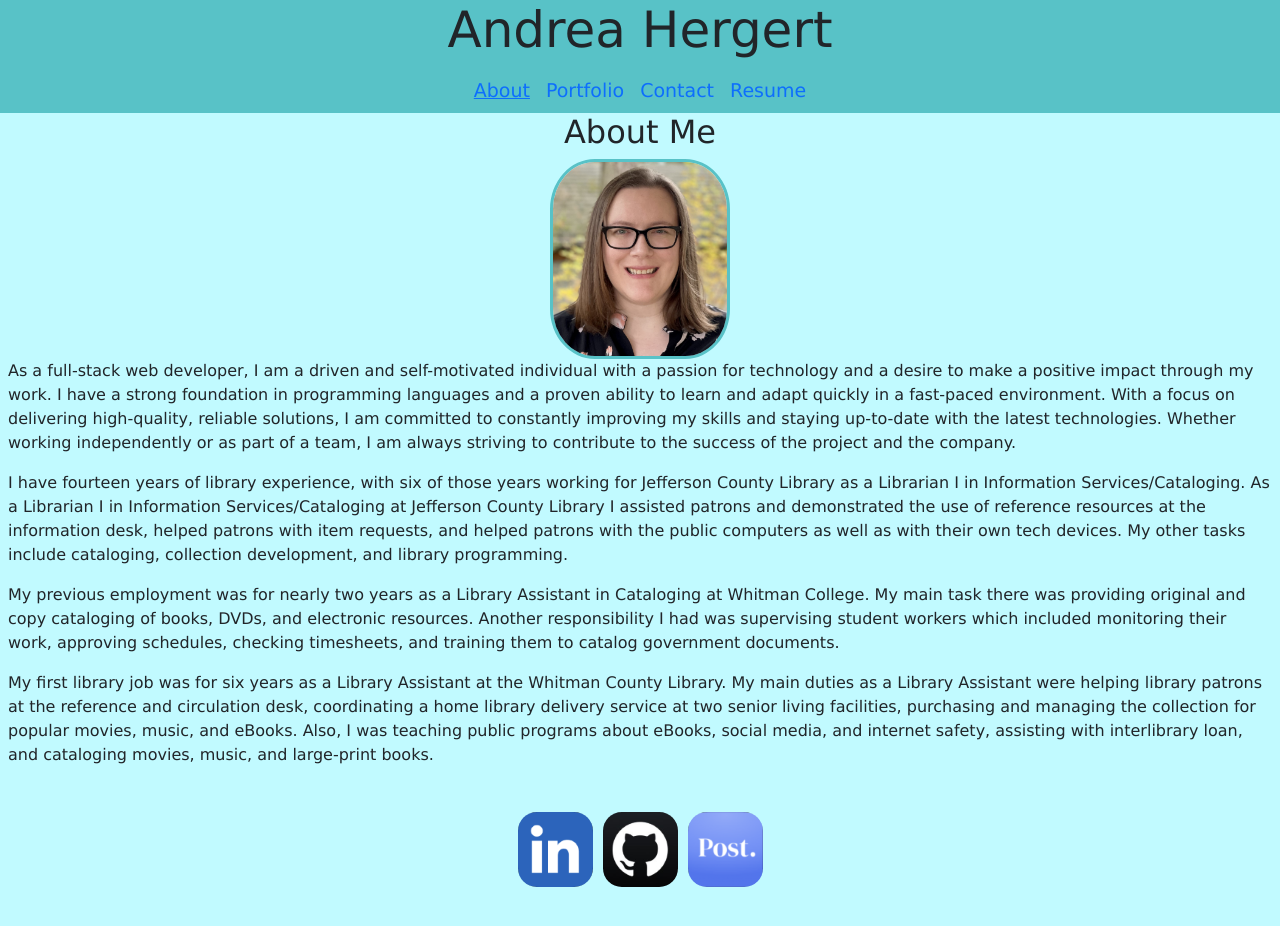
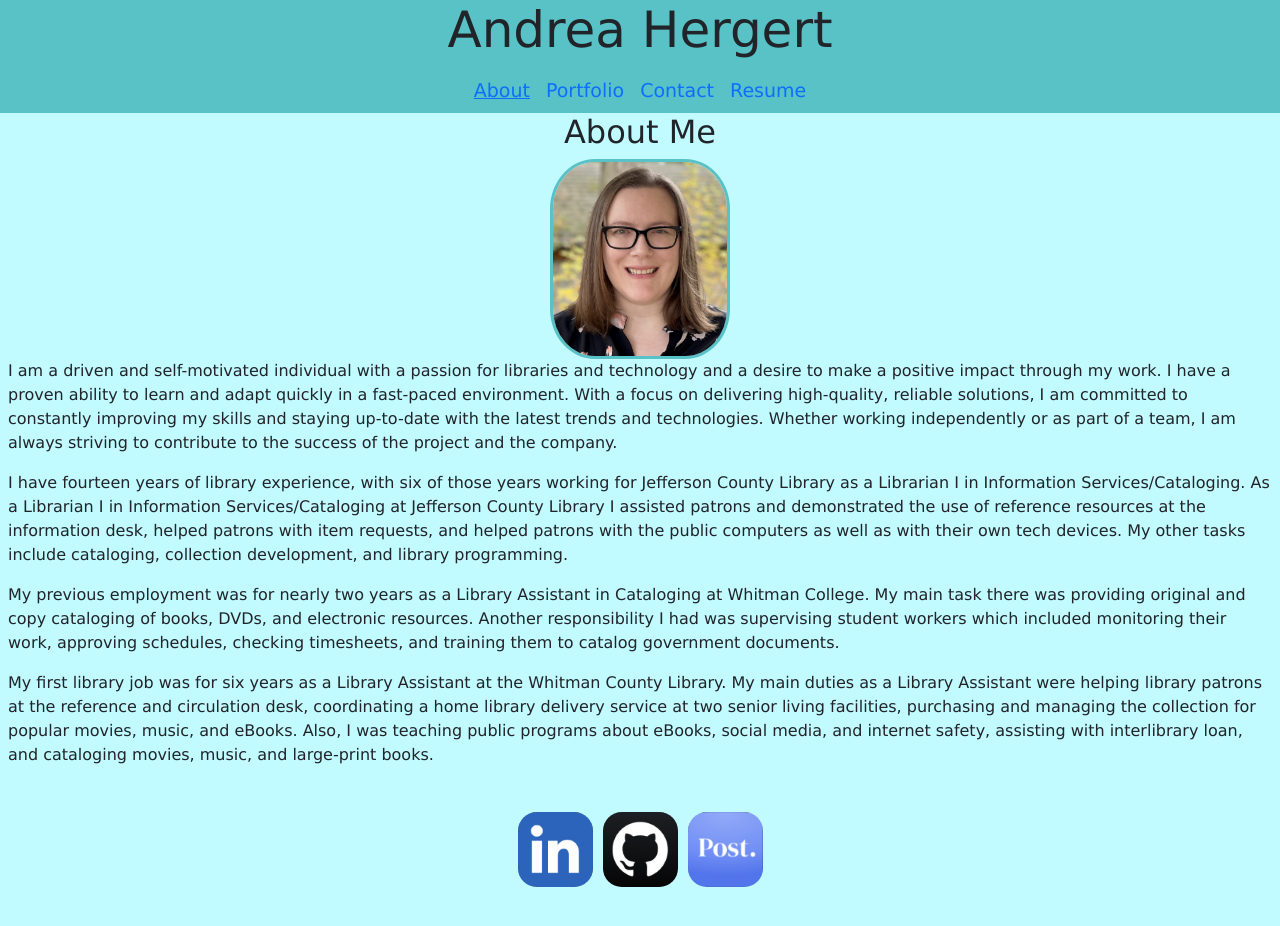
Before and after one commit to andreahergert/portfolio, a React (Create React App) app: page / in a window 1280 px wide. Shown: the top 926 px of the page. Built offline with nearby package versions, Linux system fonts and the light colour scheme.

Commit message:
updated statement

```diff
--- a/src/components/pages/About.js
+++ b/src/components/pages/About.js
@@ -30,7 +30,7 @@ export default function About() {
       <img style={styles.andreahergert} src={AndreaHergert} alt="Andrea Hergert" />
       </div>
       <p>
-        As a full-stack web developer, I am a driven and self-motivated individual with a passion for technology and a desire to make a positive impact through my work. I have a strong foundation in programming languages and a proven ability to learn and adapt quickly in a fast-paced environment. With a focus on delivering high-quality, reliable solutions, I am committed to constantly improving my skills and staying up-to-date with the latest technologies. Whether working independently or as part of a team, I am always striving to contribute to the success of the project and the company.
+      I am a driven and self-motivated individual with a passion for libraries and technology and a desire to make a positive impact through my work. I have a proven ability to learn and adapt quickly in a fast-paced environment. With a focus on delivering high-quality, reliable solutions, I am committed to constantly improving my skills and staying up-to-date with the latest trends and technologies. Whether working independently or as part of a team, I am always striving to contribute to the success of the project and the company.
       </p>
       <p>
         I have fourteen years of library experience, with six of those years working for Jefferson County Library as a Librarian I in Information Services/Cataloging. As a Librarian I in Information Services/Cataloging at Jefferson County Library I assisted patrons and demonstrated the use of reference resources at the information desk, helped patrons with item requests, and helped patrons with the public computers as well as with their own tech devices. My other tasks include cataloging, collection development, and library programming.
```
